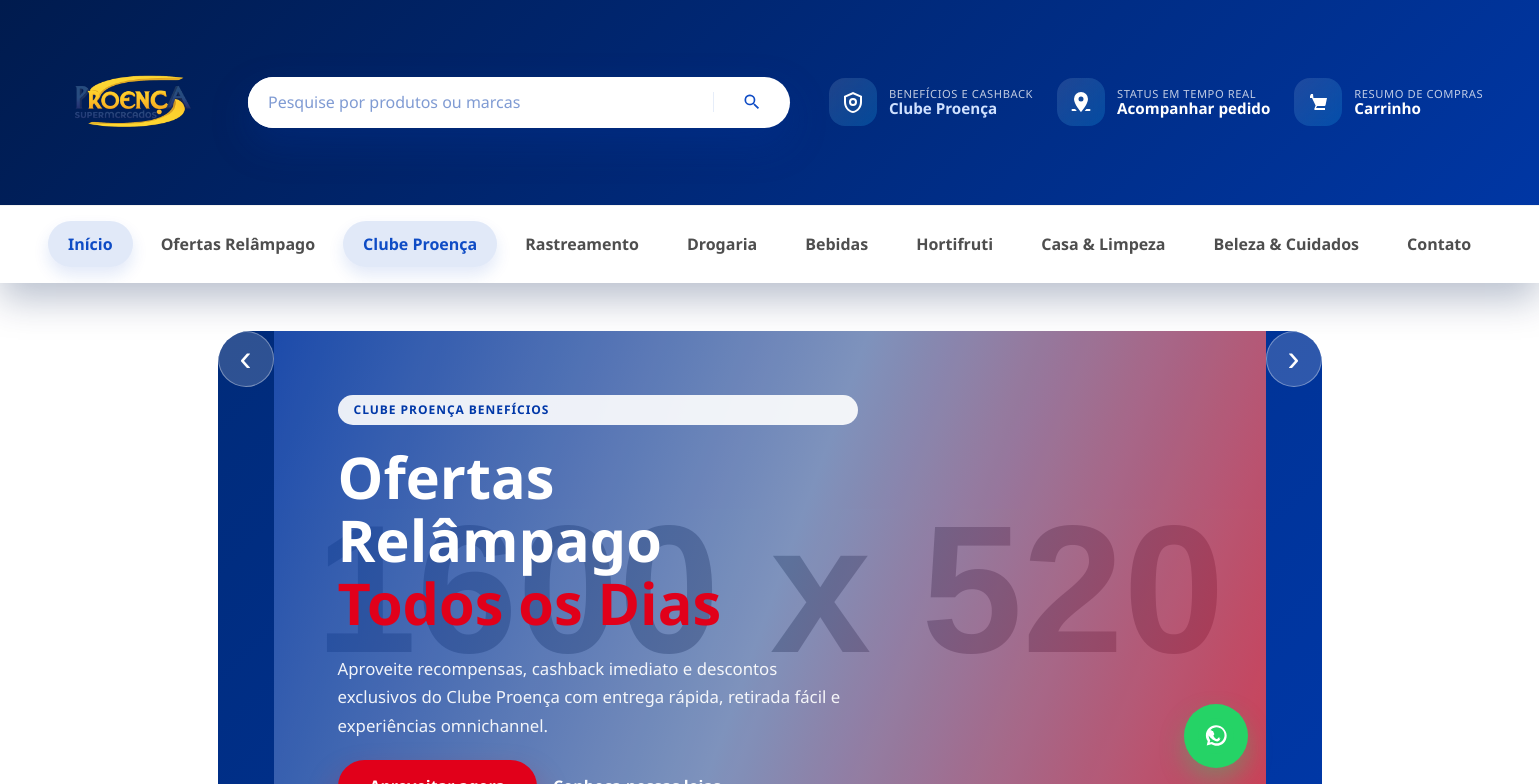
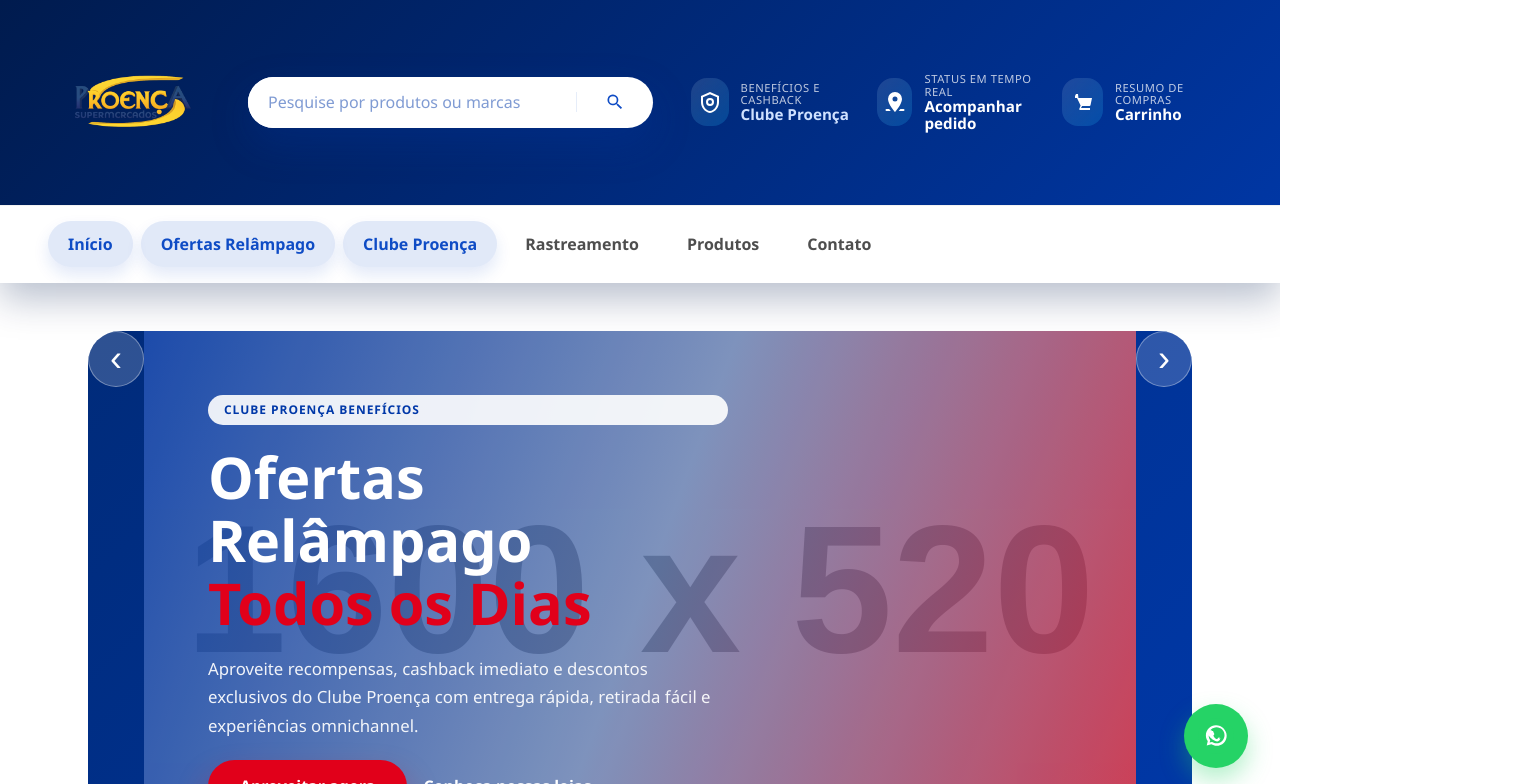
Before and after one commit to KaikCestari/Proen-aTrabalho, an Angular app: page / in a window 1280 px wide. Shown: the top 784 px of the page, 1539 px wide, since content can reach past the window. Built offline with nearby package versions, Linux system fonts and the light colour scheme.

Commit message:
PROENCA-03 Regularizando rotas e deletando coisas ruim na header

```diff
--- a/src/app/layout/header/header.component.ts
+++ b/src/app/layout/header/header.component.ts
@@ -45,14 +45,10 @@
 
   readonly mainLinks: HeaderLink[] = [
     { label: 'Início', path: '' },
-    { label: 'Ofertas Relâmpago', path: '/produtos' },
+    { label: 'Ofertas Relâmpago', path: '' },
     { label: 'Clube Proença', path: '', fragment: 'clube-beneficios' },
     { label: 'Rastreamento', path: '/rastreamento' },
-    { label: 'Drogaria', path: '/produtos' },
-    { label: 'Bebidas', path: '/produtos' },
-    { label: 'Hortifruti', path: '/produtos' },
-    { label: 'Casa & Limpeza', path: '/produtos' },
-    { label: 'Beleza & Cuidados', path: '/produtos' },
+    {label: 'Produtos', path: '/produtos' },
     { label: 'Contato', path: '/contato' }
   ];
 
```
